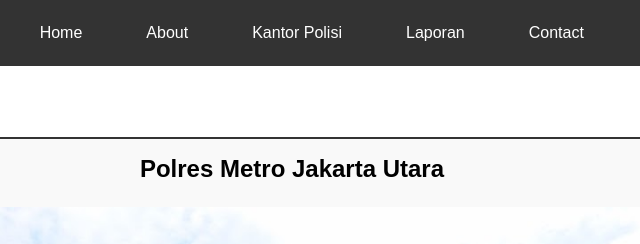
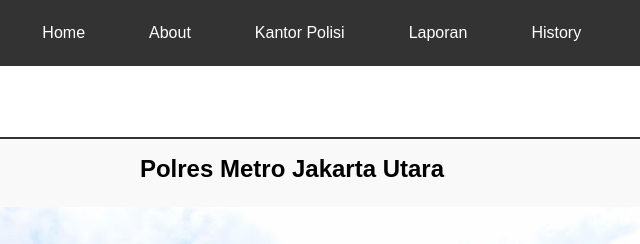
Before and after one commit to Kanro12/lapor, a plain HTML site: page user/kantor_polisi.html in a window 1280 px wide. Shown: the top 244 px of the page, 348-988 px from the left. Drawn offline with Linux system fonts and the light colour scheme.

Commit message:
Pesan commit yang menjelaskan perubahan

```diff
--- a/user/kantor_polisi.html
+++ b/user/kantor_polisi.html
@@ -17,7 +17,7 @@
             <li><a href="about.html">About</a></li>
             <li><a href="kantor_polisi.html">Kantor Polisi</a></li>
             <li><a href="laporan.html">Laporan</a></li>
-            <li><a href="contact.html">Contact</a></li>
+            <li><a href="contact.html">History</a></li>
         </ul>
         <div class="navbar-user">
             <a href="login.html">Login</a>
```
Also changed, not shown: user/index.html (+1 -1 lines).
